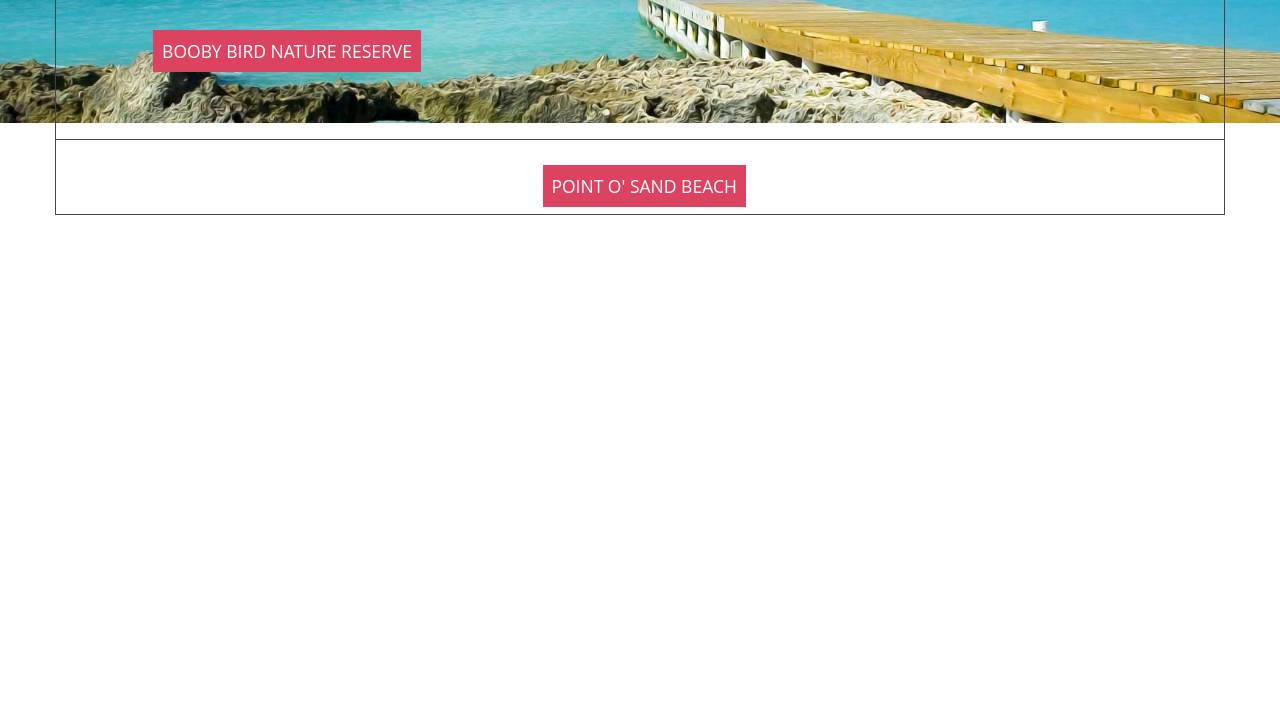
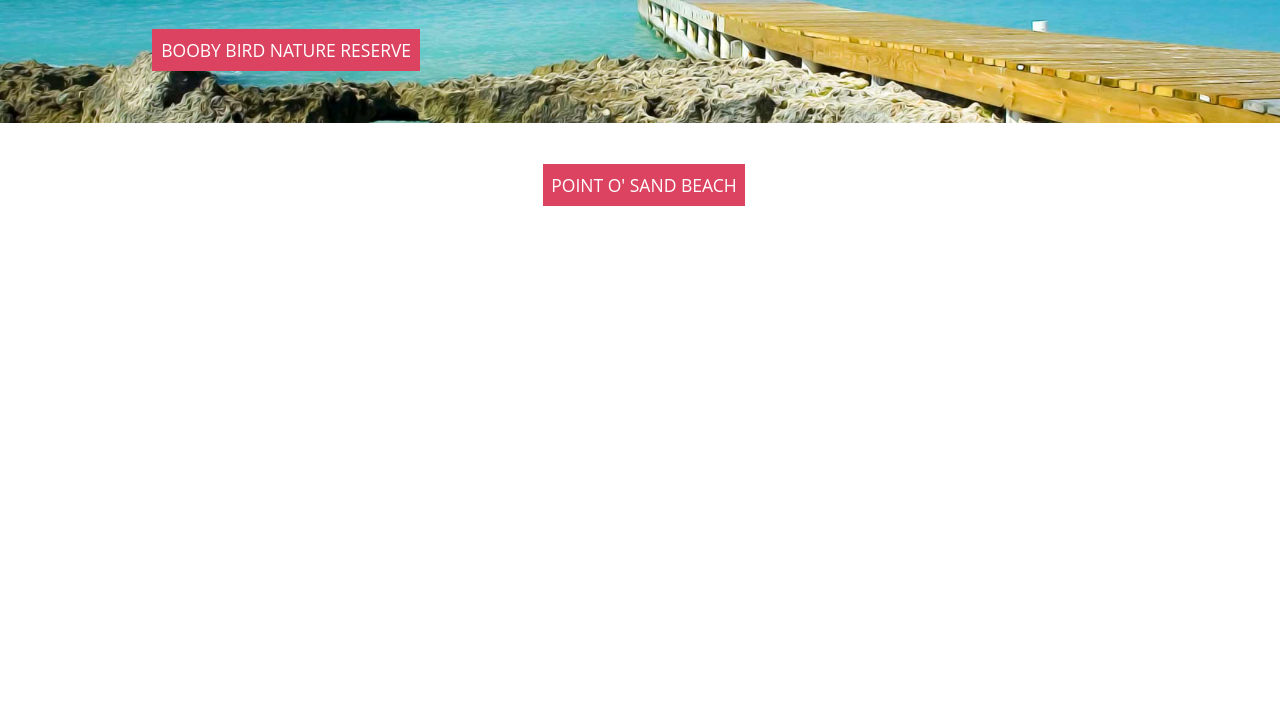
Before and after one commit to rudypalacios/Cayman.com-demo, a plain HTML site: page slider.html in a window 1280 px wide. Shown: the part 87-800 px from the top of the page. Drawn offline with Linux system fonts and the light colour scheme.

Commit message:
- Refactorizacion / refactoring

```diff
--- a/scss/partials/_animations.scss
+++ b/scss/partials/_animations.scss
@@ -1,13 +1,13 @@
 //SLIDER
 //Progress Bar
-@keyframes progress-bar {
-	from{width: 0;}
-	to{width:100%;}
+@include keyframes('progress-bar'){
+    from{width: 0;}
+    to{width:100%;}
 }
 
 //Slider Fade-in/Fade-out
-@keyframes slider {
-	//Animation starts
+@include keyframes('slider'){
+    //Animation starts
     0% {
         opacity: 1;
     }
@@ -28,7 +28,8 @@
     }
 }
 
-@keyframes slider-text {
+//Slider Fade-in/Fade-out
+@include keyframes('slider-text'){
     //Animation starts
     0% {
         opacity: 0;
--- a/scss/partials/_grid.scss
+++ b/scss/partials/_grid.scss
@@ -4,6 +4,7 @@
   width: 117rem;
   font-size: 1.4rem;
   margin: 0 auto;
+
   &-fluid{
     width:100%;
   }
@@ -34,7 +35,7 @@
     }
 
 /* -- Medium -- */
-@media all and (min-width: 992px) and (max-width: 1200px) {
+@include breakpoint("(min-width: 992px) and (max-width: 1200px)"){
     .container{
       width: 99.2rem;
     }
@@ -52,7 +53,7 @@
 }
 
 /* -- Small -- */
-@media all and (min-width: 768px) and (max-width: 992px) {
+@include breakpoint("(min-width: 768px) and (max-width: 992px)"){
     .container{
       width: 99.5%;
     }
@@ -76,7 +77,7 @@
 }
 
 /* -- Extra Small -- */
-@media all and (max-width: 768px) {
+@include breakpoint("(max-width: 768px)"){
     .container{
       width: 100%;
     }
--- a/scss/partials/_mixins.scss
+++ b/scss/partials/_mixins.scss
@@ -1,6 +1,6 @@
 //Grid
-@mixin breakpoint($how,$where:all) {
-  @media #{$where} and #{$how} {
+@mixin breakpoint($display,$where:all) {
+  @media #{$where} and #{$display} {
     @content;
   }
 }
@@ -34,3 +34,18 @@
        -o-transform: $value;
           transform: $value;
 }
+//Animation
+@mixin keyframes($name){
+  @-webkit-keyframes #{$name}{
+    @content;
+  }
+  @-moz-keyframes #{$name}{
+    @content;
+  }
+  @-o-keyframes #{$name}{
+    @content;
+  }
+  @keyframes #{$name}{
+    @content;
+  }
+}
--- a/scss/partials/_slider.scss
+++ b/scss/partials/_slider.scss
@@ -26,7 +26,6 @@
         padding-top: 3em;
         left:50%;
         @include transform(translate(-50%, 0));
-        border: 1px solid;
     }
     &__text {
         font-size: 1.75rem;
@@ -44,19 +43,22 @@
         z-index: 1;
         @include animation(progress-bar $visibility-time ease-out infinite);
     }
+
+    &__text--spacer{
+        height: 1.82vw;
+        margin-bottom: 0.5em;
+        margin-top: 0.5em;
+    }
 }
-
-  .slider__text--spacer{height: 1.82vw;
-     margin-bottom: 0.5em;
-     margin-top: 0.5em; }
 
 //Slider images configuration
 @for $i from 1 through $slides{
-	.slider__body > div:nth-child(#{$i}) {
+    //Slide fade-in and fade-out
+	.slider__slide-#{$i} {
 	   $delay: $slideshow-duration - ($i*$visibility-time);
 	   @include animation(slider $slideshow-duration $delay infinite);
 	}
-
+    //Text inside slide, fade-in and fade-out
     $end: $words-per-slide*$i;
     $start: ($end - $words-per-slide)+1;
     @for $x from $start through $end{
@@ -67,7 +69,7 @@
     }
 }
 
-@include breakpoint("(min-width: 992px) and (max-width: 1200px)") {
+@include breakpoint("(max-width: 1200px)") {
     .slider{
         &__content{
           width: 99.2rem;
@@ -89,15 +91,6 @@
         &__content{
           width: 95%;
         }
-        &__title{
-            font-size: 2.5vw;
-        }
-        &__text{
-            font-size: 1.2vw;
-        }
-        &__content {
-            padding-top: 1vw;
-        }
         &__text--spacer{
             height: 2.5vw;
             margin-bottom: 0;
--- a/scss/styles.scss
+++ b/scss/styles.scss
@@ -1,12 +1,12 @@
 //Configuration
 	@import 'partials/variables';
 	@import 'partials/reset';
+//Mixins and animations
+	@import 'partials/mixins';
+	@import 'partials/animations';
 //Grid
 	@import 'partials/utilities';
 	@import 'partials/grid';
-//Mixins and animations
-	@import 'partials/mixins';
-	@import 'partials/animations';
 //Elements
 	@import 'partials/images';
 	@import 'partials/buttons';
```
Also changed, not shown: index.html (+3 -3 lines), css/styles.css.
